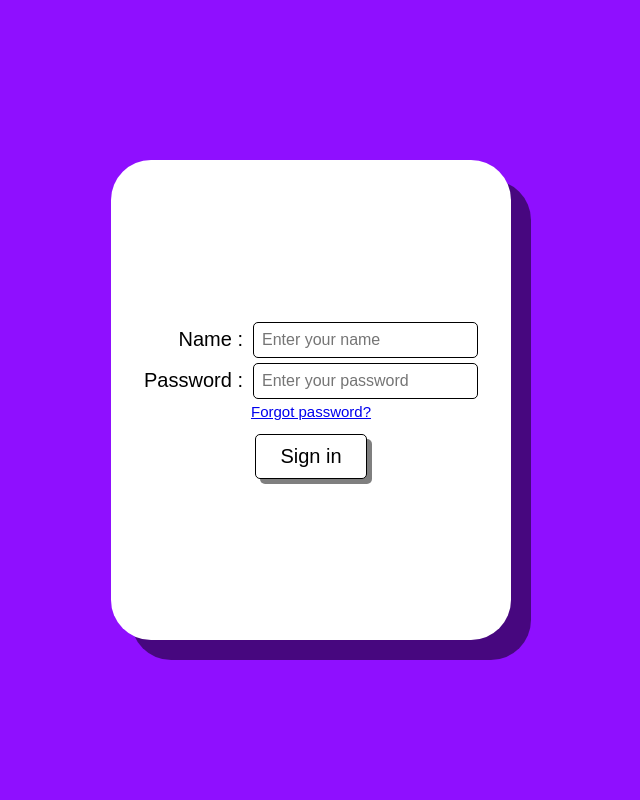
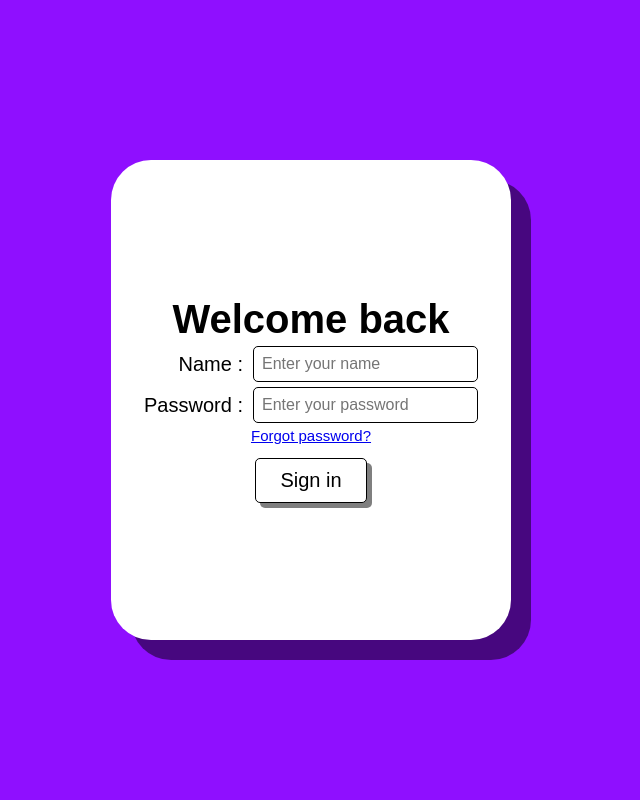
Before and after one commit to Dhanush-ck/trivia-app, a Django app: page /signin in a window 1280 px wide. Shown: the whole page, without its empty margins (329-969 px from the left). Run offline with Django 5.2, Linux system fonts and the light colour scheme; some web fonts are replaced.

Commit message:
feat : Added header

```diff
--- a/main/templates/signin.html
+++ b/main/templates/signin.html
@@ -13,6 +13,7 @@
     <div class="container">
         <form method="post" class="form">
             {% csrf_token %}
+            <h1>Welcome back</h1>
             <div class="input">
                 <span>
                     Name :
```
